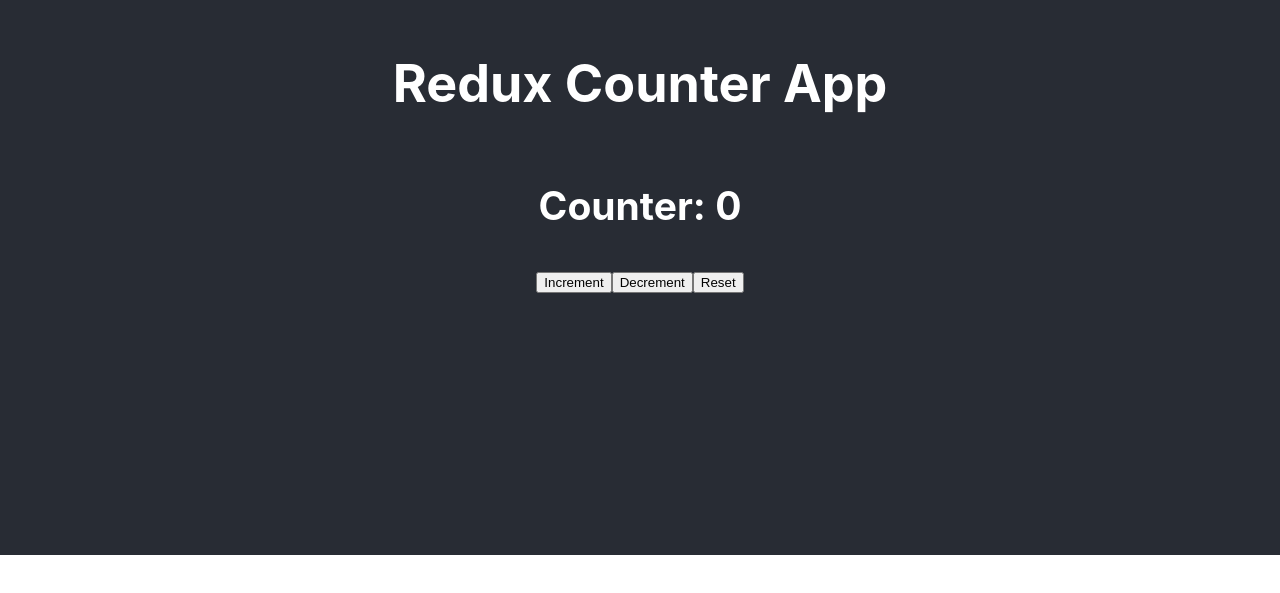
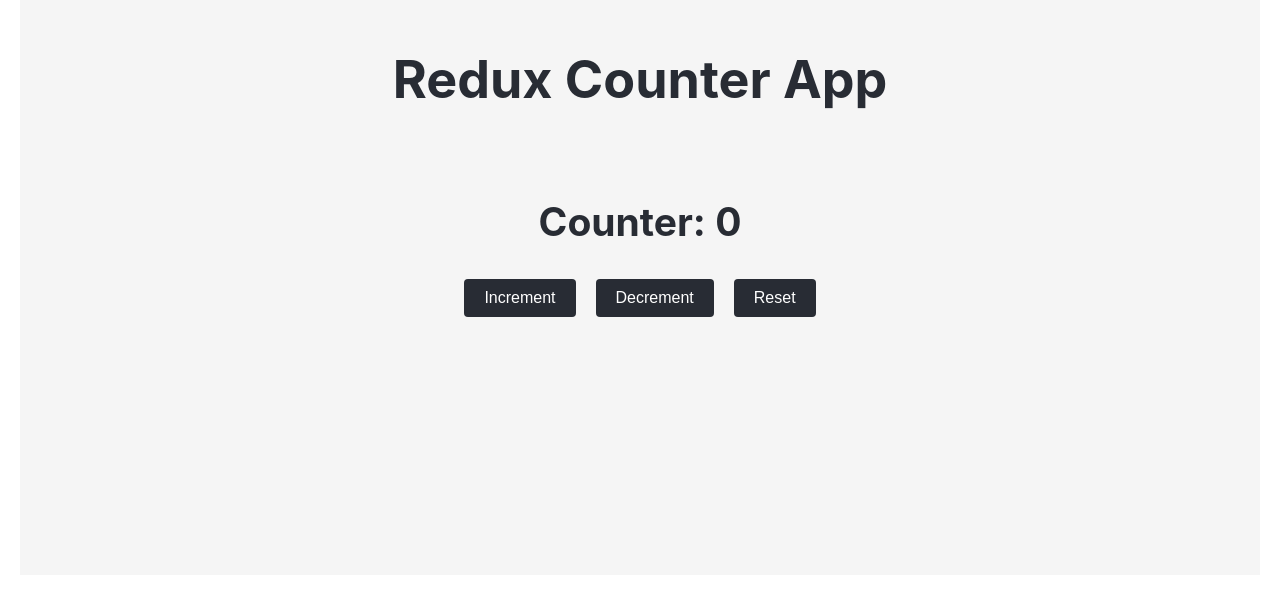
Before and after one commit to gill-ngugi/react-redux-reducers, a React (Create React App) app: page / in a window 1280 px wide. Shown: the part 245-838 px from the top of the page. Before the commit the page ends 800 px from the top, so only its background shows below. Built offline with nearby package versions, Linux system fonts and the light colour scheme.

Commit message:
Updating the src/index.js

```diff
--- a/package.json
+++ b/package.json
@@ -3,10 +3,16 @@
   "version": "0.1.0",
   "private": true,
   "dependencies": {
+    "@reduxjs/toolkit": "^2.5.0",
+    "@testing-library/jest-dom": "^6.6.3",
+    "@testing-library/react": "^16.1.0",
     "cra-template": "1.2.0",
+    "jest": "^27.5.1",
     "react": "^18.2.0",
     "react-dom": "^18.2.0",
+    "react-redux": "^9.2.0",
     "react-scripts": "5.0.1",
+    "redux": "^5.0.1",
     "web-vitals": "^4.2.4"
   },
   "scripts": {
--- a/src/App.css
+++ b/src/App.css
@@ -1,38 +1,34 @@
 .App {
   text-align: center;
+  padding: 20px;
 }
 
-.App-logo {
-  height: 40vmin;
-  pointer-events: none;
+.counter {
+  margin: 20px;
 }
 
-@media (prefers-reduced-motion: no-preference) {
-  .App-logo {
-    animation: App-logo-spin infinite 20s linear;
-  }
+button {
+  margin: 0 10px;
+  padding: 10px 20px;
+  font-size: 16px;
+  cursor: pointer;
+  background-color: #282c34;
+  color: white;
+  border: none;
+  border-radius: 4px;
+}
+
+button:hover {
+  background-color: #404754;
 }
 
 .App-header {
-  background-color: #282c34;
+  background-color: #f5f5f5;
   min-height: 100vh;
   display: flex;
   flex-direction: column;
   align-items: center;
   justify-content: center;
   font-size: calc(10px + 2vmin);
-  color: white;
+  color: #282c34;
 }
-
-.App-link {
-  color: #61dafb;
-}
-
-@keyframes App-logo-spin {
-  from {
-    transform: rotate(0deg);
-  }
-  to {
-    transform: rotate(360deg);
-  }
-}
--- a/src/index.js
+++ b/src/index.js
@@ -3,11 +3,15 @@
 import './index.css';
 import App from './App';
 import reportWebVitals from './reportWebVitals';
+import { Provider } from 'react-redux';
+import store from './store';
 
 const root = ReactDOM.createRoot(document.getElementById('root'));
 root.render(
   <React.StrictMode>
-    <App />
+    <Provider store={store}>
+      <App />
+    </Provider>
   </React.StrictMode>
 );
 
```
Also changed, not shown: 1 other file (tests, documents, lock files or other folders).
